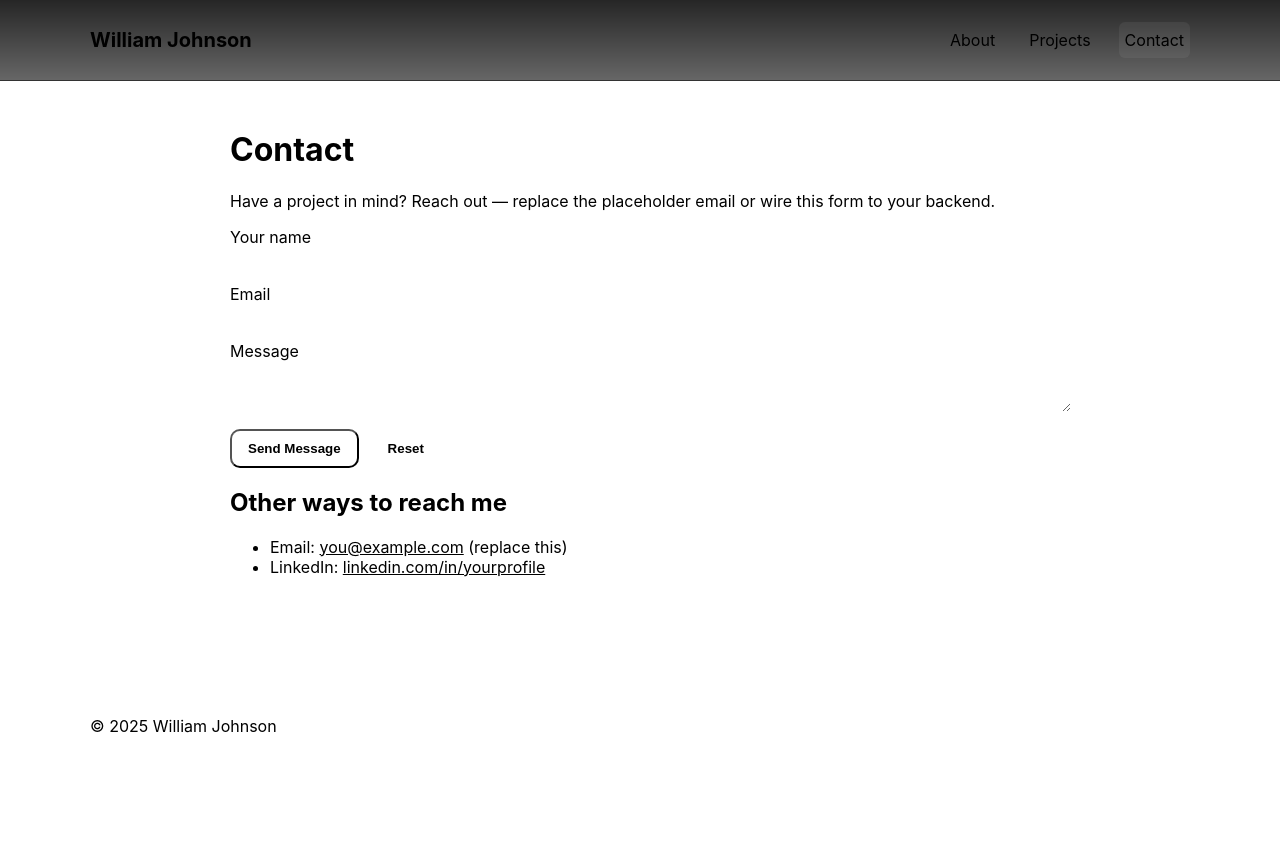
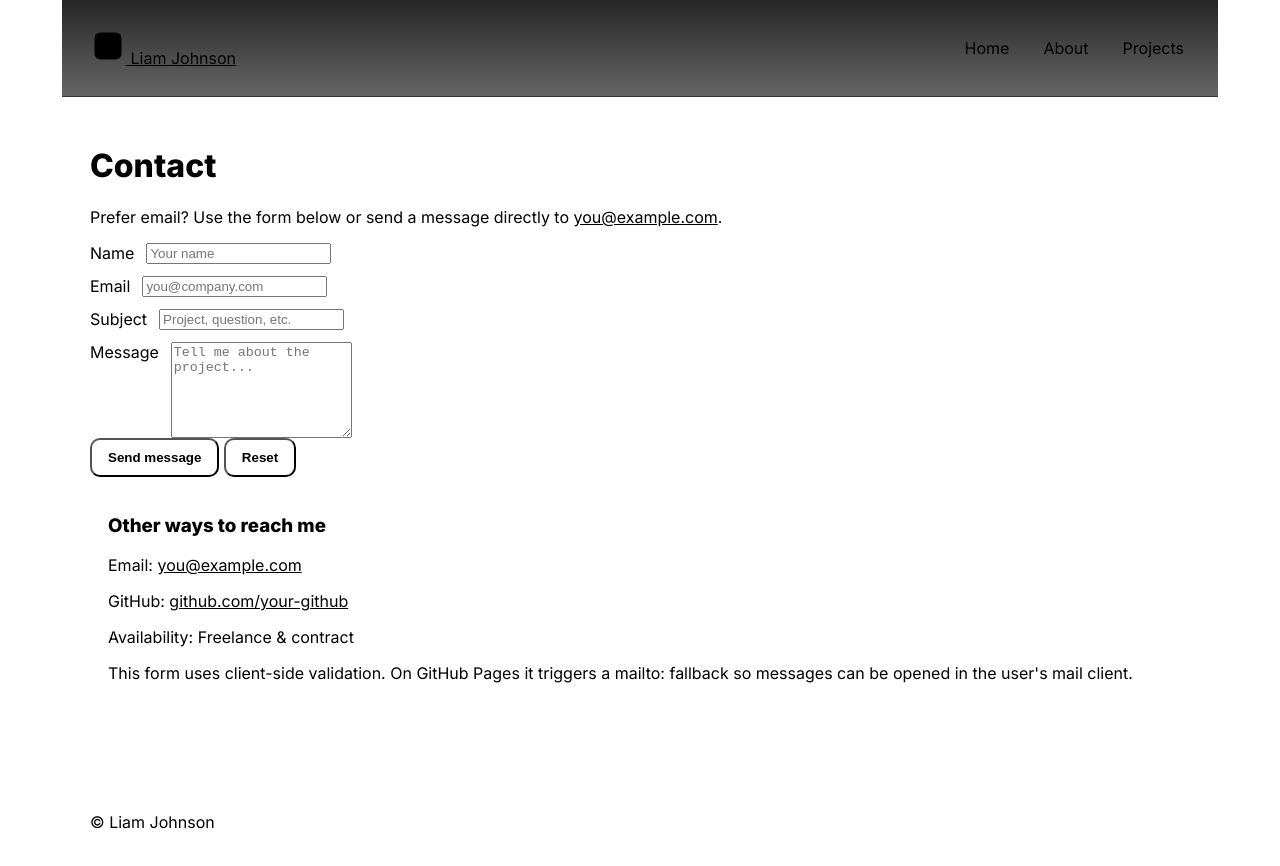
Before and after one commit to electricarchmage/final-website-project, a plain HTML site: page contact.html in a window 1280 px wide. Before the commit the page ends 800 px from the top, so only its background shows below. Drawn offline with Linux system fonts and the light colour scheme.

Commit message:
Update contact.html
contact page improvements

```diff
--- a/contact.html
+++ b/contact.html
@@ -1,71 +1,83 @@
 <!doctype html>
+<html lang="en">
 <head>
   <meta charset="utf-8" />
   <meta name="viewport" content="width=device-width,initial-scale=1" />
-<title>Contact — William Johnson</title>
-<link rel="stylesheet" href="styles.css" />
+  <title>Contact — Liam Johnson</title>
+  <link href="https://fonts.googleapis.com/css2?family=Inter:wght@300;400;600;800&display=swap" rel="stylesheet">
+  <link rel="stylesheet" href="styles.css">
 </head>
-<body>
-<header class="site-header">
-<div class="container header-inner">
-<a class="logo" href="index.html">William Johnson</a>
-<nav class="nav" id="primaryNav">
-<ul>
+<body class="theme-dark">
+  <header class="site-header container header-inner">
+    <a class="brand" href="index.html">
+      <svg class="logo" width="36" height="36" viewBox="0 0 24 24" aria-hidden="true"><rect x="3" y="3" width="18" height="18" rx="4" fill="currentColor"/></svg>
+      <span class="brand-name">Liam Johnson</span>
+    </a>
+
+    <nav class="nav" aria-label="Primary">
+      <ul class="nav-list">
+        <li><a href="index.html">Home</a></li>
         <li><a href="about.html">About</a></li>
         <li><a href="projects.html">Projects</a></li>
-<li><a href="contact.html" aria-current="page">Contact</a></li>
       </ul>
     </nav>
-<button id="navToggle4" class="nav-toggle" aria-label="Toggle navigation">☰</button>
-</div>
   </header>
 
+  <main class="container content">
+    <header class="section-head">
+      <h1>Contact</h1>
+      <p class="muted">Prefer email? Use the form below or send a message directly to <a href="mailto:you@example.com">you@example.com</a>.</p>
+    </header>
 
-<main class="container narrow">
-<h1>Contact</h1>
-<p class="lede">Have a project in mind? Reach out — replace the placeholder email or wire this form to your backend.</p>
-
-
-<form id="contactForm" class="contact-form" novalidate>
-<label for="name">Your name</label>
-<input id="name" name="name" type="text" required minlength="2" />
-
-
-<label for="email">Email</label>
-<input id="email" name="email" type="email" required />
-
-
-<label for="message">Message</label>
-<textarea id="message" name="message" required minlength="10"></textarea>
-
+    <section class="contact-grid">
+      <form id="contactForm" class="form-card" novalidate>
+        <input type="hidden" name="honeypot" id="hp" value="">
+        <div class="form-row">
+          <label for="name">Name</label>
+          <input id="name" name="name" type="text" placeholder="Your name" required minlength="2" />
+          <div class="form-error" id="err-name" aria-live="polite"></div>
+        </div>
 
         <div class="form-row">
-<button type="submit" class="btn">Send Message</button>
-<button type="button" id="resetBtn" class="btn ghost">Reset</button>
+          <label for="email">Email</label>
+          <input id="email" name="email" type="email" placeholder="you@company.com" required />
+          <div class="form-error" id="err-email" aria-live="polite"></div>
         </div>
 
+        <div class="form-row">
+          <label for="subject">Subject</label>
+          <input id="subject" name="subject" type="text" placeholder="Project, question, etc." required minlength="3"/>
+          <div class="form-error" id="err-subject" aria-live="polite"></div>
+        </div>
 
-<div id="formFeedback" aria-live="polite" class="form-feedback"></div>
+        <div class="form-row">
+          <label for="message">Message</label>
+          <textarea id="message" name="message" placeholder="Tell me about the project..." required minlength="15" rows="6"></textarea>
+          <div class="form-error" id="err-message" aria-live="polite"></div>
+        </div>
+
+        <div class="form-actions">
+          <button type="submit" class="btn btn-primary">Send message</button>
+          <button type="reset" class="btn btn-ghost">Reset</button>
+        </div>
+
+        <div id="formStatus" class="form-status" aria-live="polite"></div>
       </form>
 
-
-<section class="alt-contact">
-<h2>Other ways to reach me</h2>
-<ul>
-<li>Email: <a href="mailto:you@example.com">you@example.com</a> (replace this)</li>
-<li>LinkedIn: <a href="#">linkedin.com/in/yourprofile</a></li>
-</ul>
+      <aside class="contact-info card">
+        <h3>Other ways to reach me</h3>
+        <p>Email: <a href="mailto:you@example.com">you@example.com</a></p>
+        <p>GitHub: <a href="https://github.com/your-github" target="_blank" rel="noopener">github.com/your-github</a></p>
+        <p>Availability: Freelance & contract</p>
+        <div class="note">This form uses client-side validation. On GitHub Pages it triggers a mailto: fallback so messages can be opened in the user's mail client.</div>
+      </aside>
     </section>
   </main>
 
-
-<footer class="site-footer">
-<div class="container footer-inner">
-<div>© <span id="curYear4"></span> William Johnson</div>
-</div>
+  <footer class="site-footer container footer-inner">
+    <p>© <span id="yearContact"></span> Liam Johnson</p>
   </footer>
 
-
-<script src="scripts.js"></script>
+  <script src="scripts.js" defer></script>
 </body>
 </html>
```
Lines whose indentation alone changed are shown as unchanged.
